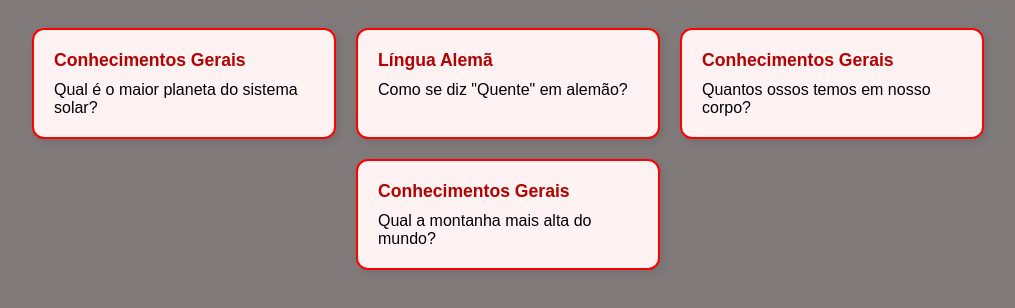
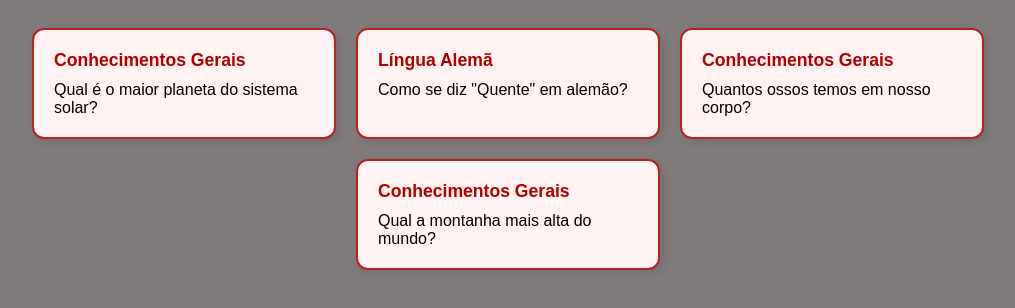
Before and after one commit to vohlinrabhar/churroscompastel, a plain HTML site: page index.html in a window 1280 px wide. Shown: the whole page, without its empty margins (132-1147 px from the left). Drawn offline with Linux system fonts and the light colour scheme.

Commit message:
wqasasas

```diff
--- a/style.css
+++ b/style.css
@@ -10,7 +10,7 @@ body {
 
 .cartao {
   background-color: #fff2f2;
-  border: 2px solid #ff0000;
+  border: 2px solid #b92222;
   border-radius: 12px;
   width: 260px;
   padding: 20px;
```
